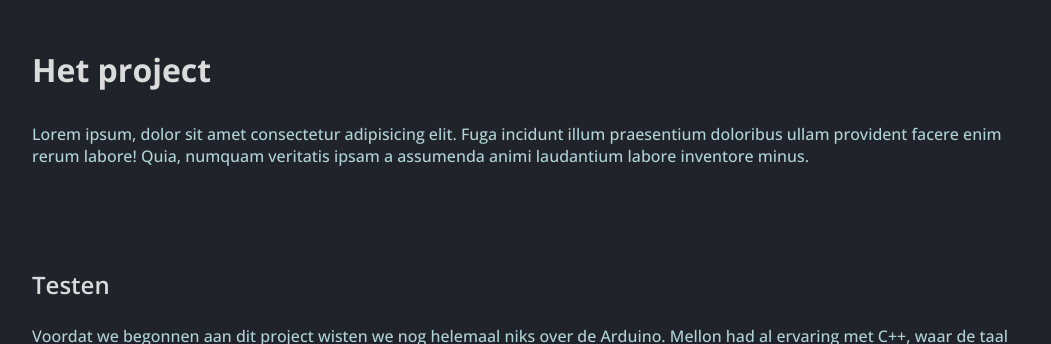
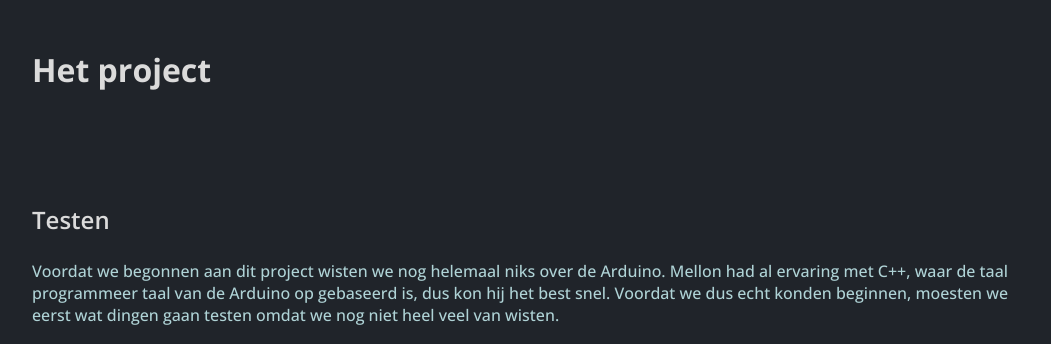
Before and after one commit to MeloenCoding/Arduino-Pacman, a plain HTML site: page index.html in a window 1280 px wide. Shown: the part 1580-1924 px from the top of the page, without its empty margins (108-1159 px from the left). Drawn offline with nearby package versions, Linux system fonts and the light colour scheme.

Commit message:
Update index.html

```diff
--- a/index.html
+++ b/index.html
@@ -66,9 +66,6 @@
     </section>
     <section class="project" id="project">
       <h3 class="kop2">Het project</h3>
-      <h4>
-        Lorem ipsum, dolor sit amet consectetur adipisicing elit. Fuga incidunt illum praesentium doloribus ullam provident facere enim rerum labore! Quia, numquam veritatis ipsam a assumenda animi laudantium labore inventore minus.
-      </h4>
     </section>
     <section class="testing" id="testen">
       <h3 class="kop">Testen</h3>
```
